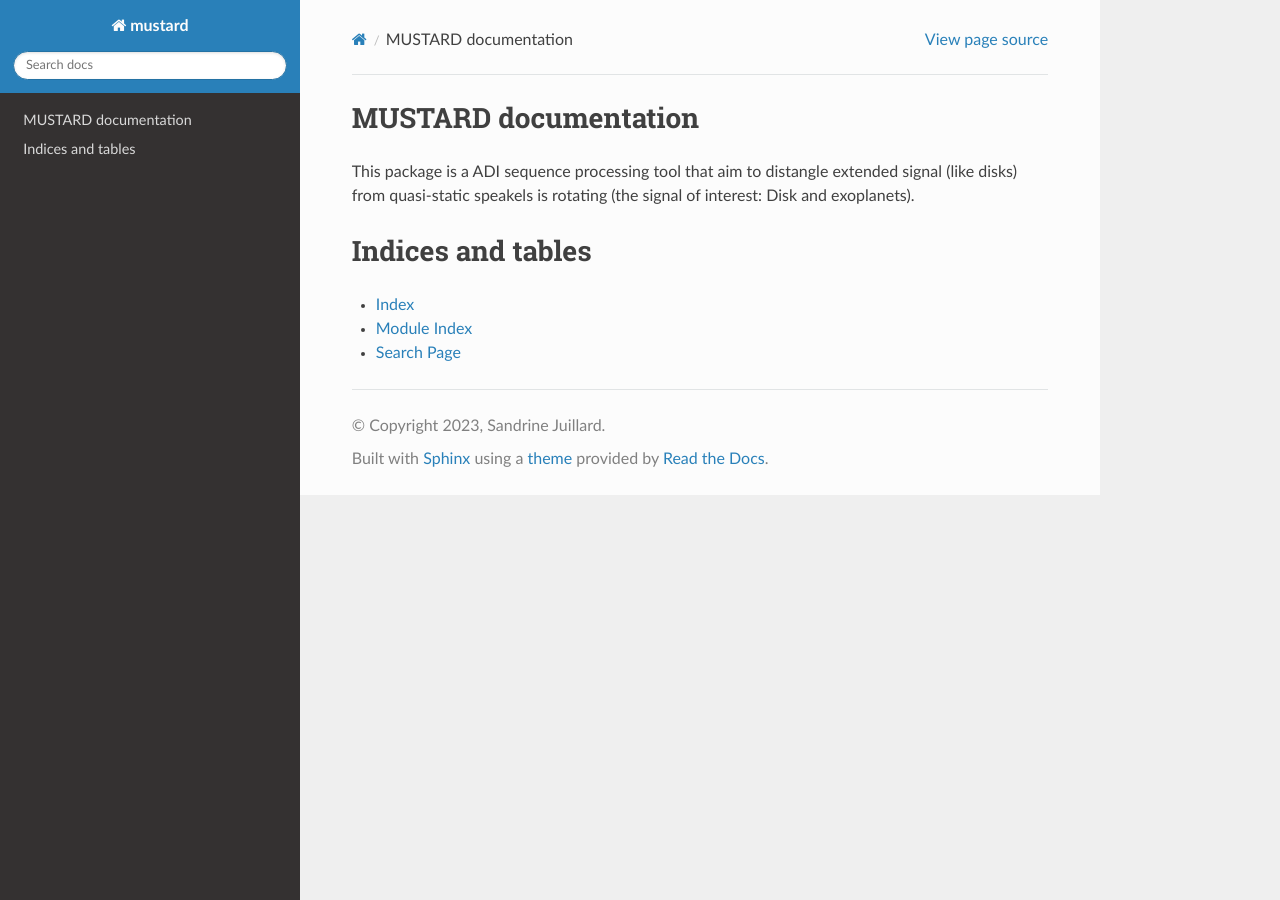
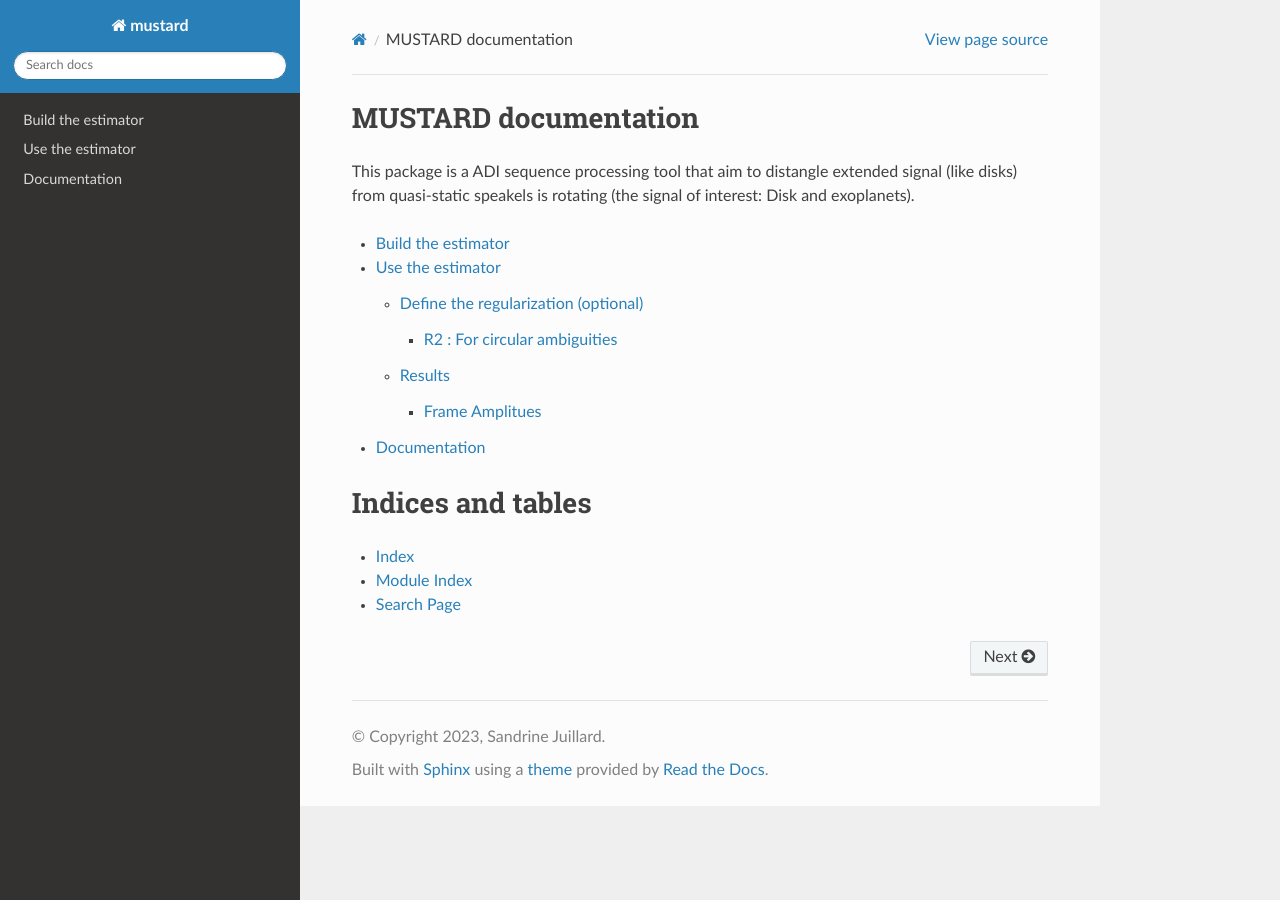
Before and after one commit to Sand-jrd/mustard, a Sphinx documentation site: the page built from doc/index.rst, in a window 1280 px wide. Built offline with Sphinx 7.4.7 and the Read the Docs theme 2.0.0, drawn with Linux system fonts in a browser that asks for light colours.

Commit message:
Update index.rst

```diff
--- a/doc/index.rst
+++ b/doc/index.rst
@@ -4,8 +4,6 @@ MUSTARD documentation
 This package is a ADI sequence processing tool that aim to distangle extended signal (like disks) from quasi-static speakels is rotating (the signal of interest: Disk and exoplanets).
 
 .. toctree::
-    :maxdepth: 1
-    :caption: How to use MUSTARD
     demo.ipynb
     must_est
 
```
